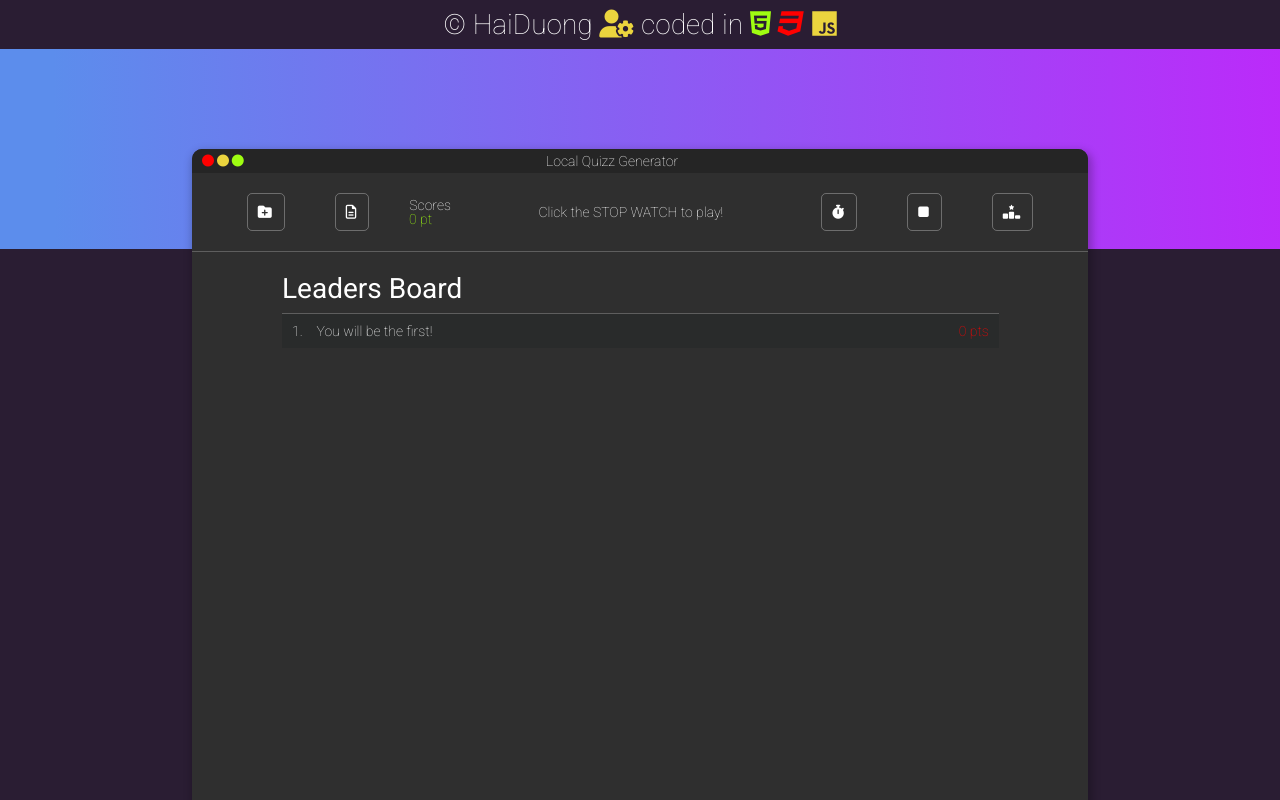
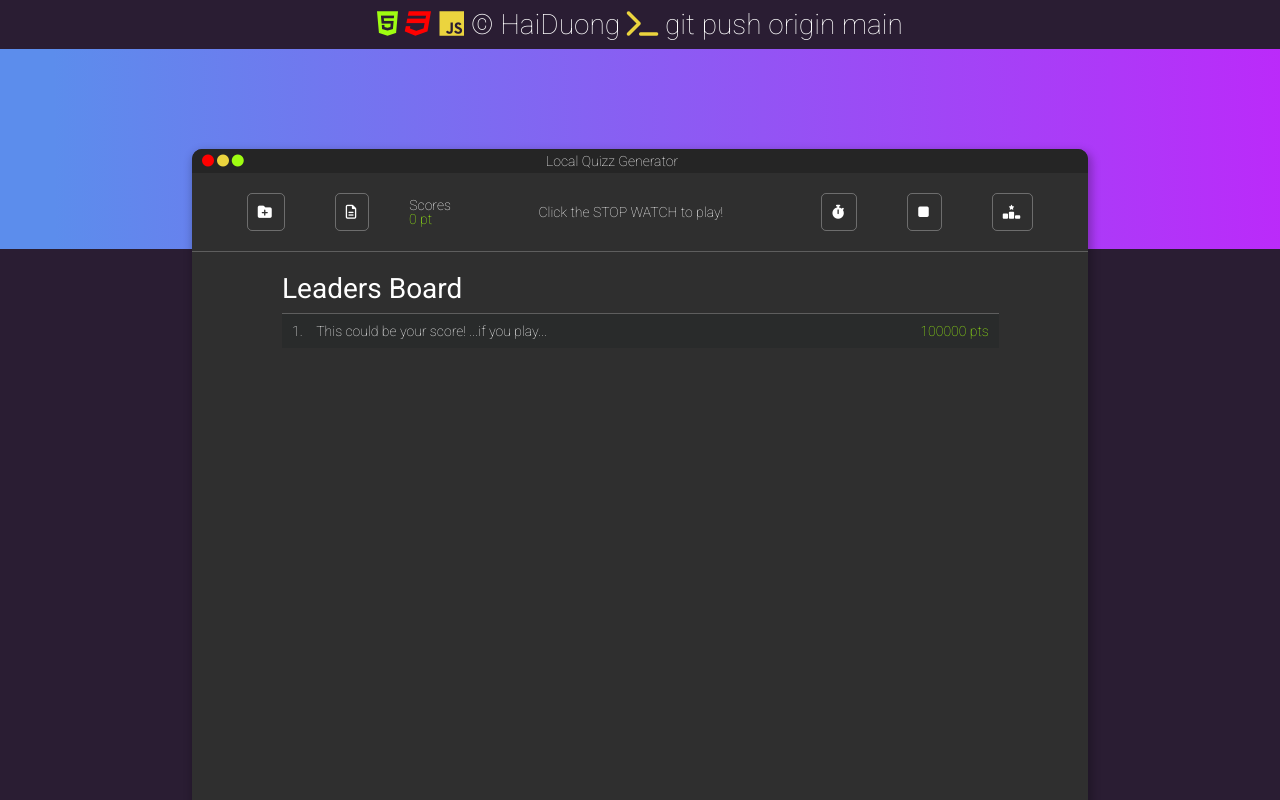
Before and after one commit to caubenondo/local-quiz-generator, a plain HTML site: page index.html in a window 1280 px wide. Both pictures are taken after a click on the button 1012 px from the left and 212 px from the top of the page. Shown: the top 800 px of the page. Drawn offline with nearby package versions, Linux system fonts and the light colour scheme.

Commit message:
add lame  hummor to the code

```diff
--- a/assets/js/script.js
+++ b/assets/js/script.js
@@ -423,7 +423,7 @@ function displayRanksView() {
   let pHTMLtemplate = `<p style='font-size:2rem; font-weight:400; margin-bottom:10px;'>Leaders Board</p><hr/>`;
   // grab ranks from localstorage, return an array of message if there is none in localstorage
   let ranks = JSON.parse(localStorage.getItem("ranks")) || [
-    ["You will be the first!", 0],
+    ["This could be your score! ...if you play...", 100000],
   ];
   // sort the ranks by score point
   ranks.sort(function (a, b) {
--- a/index.html
+++ b/index.html
@@ -17,9 +17,9 @@
 </head>
 
 <body>
-    <h2 style="text-align: center;padding:10px;"> &copy HaiDuong <i class="fa-solid fa-user-gear yellow"></i> coded in
-        <i class="fa-brands fa-html5 green"></i> <i class="fa-brands fa-css3 red"></i> <i
-            class="fa-brands fa-js yellow"></i></h2>
+    <h2 style="text-align: center;padding:10px;"><i class="fa-brands fa-html5 green"></i> <i class="fa-brands fa-css3 red"></i> <i
+        class="fa-brands fa-js yellow"></i> &copy HaiDuong <i class="fa-solid fa-terminal yellow"></i> git push origin main
+        </h2>
     <div class="hero-image"></div>
     <div class="quiz-container">
         <div class="title">
```
